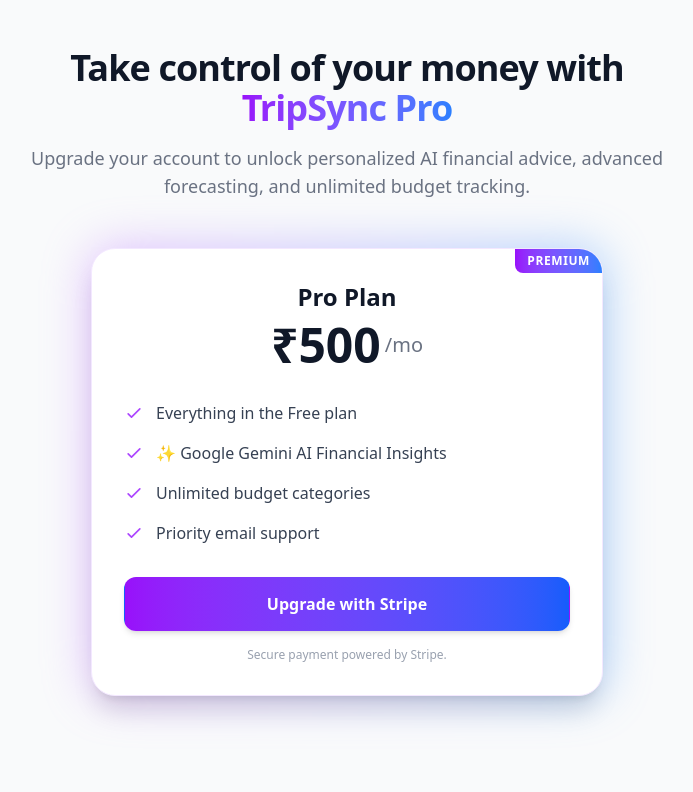
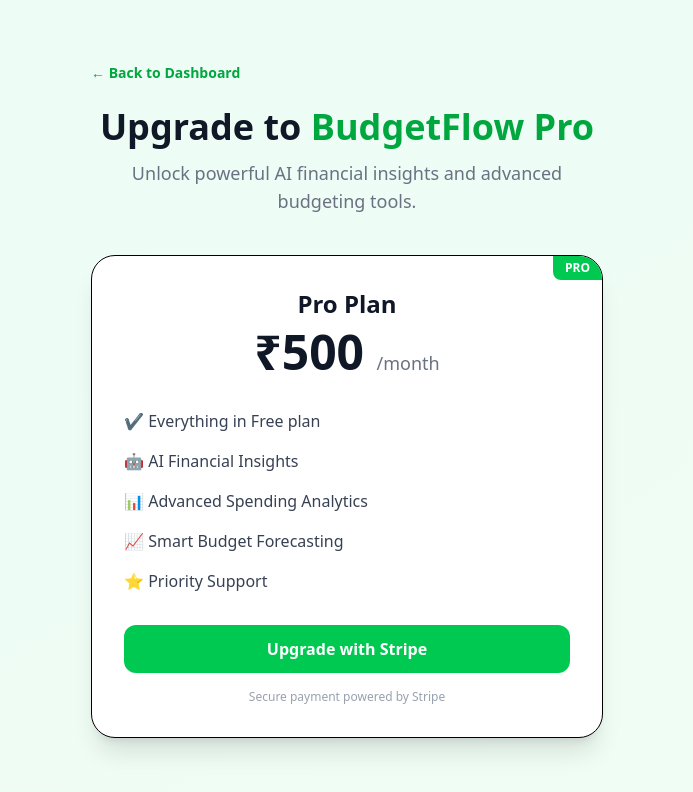
Before and after one commit to frostAdarsh/Angular_Personal_Finance-_and_Budget_Management_App, an Angular app in the folder frontend/: page /upgrade in a window 1280 px wide. Shown: the top 792 px of the page, without its empty margins (293-986 px from the left). Built offline with nearby package versions, Linux system fonts and the light colour scheme; sample sign-in values are in the browser's storage.

Commit message:
feat: redesign upgrade component UI and enhance user experience

```diff
--- a/frontend/src/app/features/premium/upgrade/upgrade.ts
+++ b/frontend/src/app/features/premium/upgrade/upgrade.ts
@@ -1,6 +1,7 @@
 import { Component, inject } from '@angular/core';
 import { CommonModule } from '@angular/common';
 import { RouterLink } from '@angular/router';
+
 import { StripeService } from '../../../core/services/stripe';
 import { AuthService } from '../../../core/services/auth';
 
@@ -9,94 +10,158 @@ import { AuthService } from '../../../core/services/auth';
 standalone: true,
 imports: [CommonModule, RouterLink],
 template: `
-    <div class="max-w-7xl mx-auto py-12 sm:px-6 lg:px-8 font-sans flex flex-col items-center">
 
-      <header class="text-center mb-12 max-w-2xl">
-        <h1 class="text-4xl font-black text-gray-900 tracking-tight mb-4">Take control of your money with <span class="text-transparent bg-clip-text bg-gradient-to-r from-purple-600 to-blue-500">TripSync Pro</span></h1>
-        <p class="text-lg text-gray-500">Upgrade your account to unlock personalized AI financial advice, advanced forecasting, and unlimited budget tracking.</p>
+<div class="min-h-screen flex items-center justify-center bg-gradient-to-br from-[#ecfdf5] to-[#f0fdf4] font-sans p-6">
+
+<div class="w-full max-w-lg">
+
+<!-- BACK BUTTON -->
+<div class="mb-6">
+<a routerLink="/dashboard"
+class="text-sm font-semibold text-green-600 hover:text-green-700 flex items-center gap-1">
+
+← Back to Dashboard
+
+</a>
+</div>
+
+
+<!-- HEADER -->
+<header class="text-center mb-10">
+
+<h1 class="text-4xl font-extrabold text-gray-900 mb-3">
+Upgrade to <span class="text-green-600">BudgetFlow Pro</span>
+</h1>
+
+<p class="text-gray-500 text-lg">
+Unlock powerful AI financial insights and advanced budgeting tools.
+</p>
+
 </header>
 
-      <div class="relative w-full max-w-lg">
-        <div class="absolute inset-0 bg-gradient-to-r from-purple-400 to-blue-400 rounded-3xl blur-xl opacity-20 animate-pulse"></div>
 
-        <div class="relative bg-white shadow-xl rounded-3xl p-8 border border-purple-100 overflow-hidden">
-          <div class="absolute top-0 right-0 bg-gradient-to-r from-purple-600 to-blue-500 text-white text-xs font-bold px-3 py-1 rounded-bl-lg uppercase tracking-wider">
-            Premium
+<!-- PRICING CARD -->
+<div class="bg-white shadow-xl rounded-3xl p-8 border relative overflow-hidden">
+
+<div class="absolute top-0 right-0 bg-green-500 text-white text-xs font-bold px-3 py-1 rounded-bl-lg">
+PRO
 </div>
 
 <div class="text-center mb-8">
-            <h2 class="text-2xl font-bold text-gray-900 mb-2">Pro Plan</h2>
-            <div class="flex items-center justify-center text-5xl font-black text-gray-900">
-              ₹500<span class="text-xl font-medium text-gray-500 ml-1">/mo</span>
-            </div>
+
+<h2 class="text-2xl font-bold text-gray-900 mb-2">
+Pro Plan
+</h2>
+
+<div class="text-5xl font-black text-gray-900">
+₹500
+<span class="text-lg text-gray-500 font-medium">/month</span>
 </div>
 
+</div>
+
+
+<!-- FEATURES -->
 <ul class="space-y-4 mb-8">
+
 <li class="flex items-center text-gray-700">
-              <svg class="h-5 w-5 text-purple-500 mr-3 shrink-0" fill="none" viewBox="0 0 24 24" stroke="currentColor">
-                <path stroke-linecap="round" stroke-linejoin="round" stroke-width="2" d="M5 13l4 4L19 7" />
-              </svg>
-              <span class="font-medium">Everything in the Free plan</span>
+✔ Everything in Free plan
 </li>
+
 <li class="flex items-center text-gray-700">
-              <svg class="h-5 w-5 text-purple-500 mr-3 shrink-0" fill="none" viewBox="0 0 24 24" stroke="currentColor">
-                <path stroke-linecap="round" stroke-linejoin="round" stroke-width="2" d="M5 13l4 4L19 7" />
-              </svg>
-              <span class="font-medium">✨ Google Gemini AI Financial Insights</span>
+🤖 AI Financial Insights
 </li>
+
 <li class="flex items-center text-gray-700">
-              <svg class="h-5 w-5 text-purple-500 mr-3 shrink-0" fill="none" viewBox="0 0 24 24" stroke="currentColor">
-                <path stroke-linecap="round" stroke-linejoin="round" stroke-width="2" d="M5 13l4 4L19 7" />
-              </svg>
-              <span class="font-medium">Unlimited budget categories</span>
+📊 Advanced Spending Analytics
 </li>
+
 <li class="flex items-center text-gray-700">
-              <svg class="h-5 w-5 text-purple-500 mr-3 shrink-0" fill="none" viewBox="0 0 24 24" stroke="currentColor">
-                <path stroke-linecap="round" stroke-linejoin="round" stroke-width="2" d="M5 13l4 4L19 7" />
-              </svg>
-              <span class="font-medium">Priority email support</span>
+📈 Smart Budget Forecasting
 </li>
+
+<li class="flex items-center text-gray-700">
+⭐ Priority Support
+</li>
+
 </ul>
 
+
+<!-- BUTTON -->
 <div *ngIf="!isPro; else alreadyPro">
-            <button (click)="upgrade()" [disabled]="isLoading"
-                    class="w-full flex justify-center items-center py-3.5 px-4 border border-transparent rounded-xl shadow-md text-base font-bold text-white bg-gradient-to-r from-purple-600 to-blue-600 hover:from-purple-700 hover:to-blue-700 focus:outline-none focus:ring-2 focus:ring-offset-2 focus:ring-purple-500 disabled:opacity-70 transition-all transform hover:scale-[1.02]">
-              <svg *ngIf="isLoading" class="animate-spin -ml-1 mr-3 h-5 w-5 text-white" xmlns="http://www.w3.org/2000/svg" fill="none" viewBox="0 0 24 24">
-                <circle class="opacity-25" cx="12" cy="12" r="10" stroke="currentColor" stroke-width="4"></circle>
-                <path class="opacity-75" fill="currentColor" d="M4 12a8 8 0 018-8V0C5.373 0 0 5.373 0 12h4zm2 5.291A7.962 7.962 0 014 12H0c0 3.042 1.135 5.824 3 7.938l3-2.647z"></path>
+
+<button
+(click)="upgrade()"
+[disabled]="isLoading"
+class="w-full bg-green-500 hover:bg-green-600 text-white font-bold py-3 rounded-xl flex items-center justify-center gap-2 transition cursor-pointer">
+
+<svg *ngIf="isLoading"
+class="animate-spin h-5 w-5"
+xmlns="http://www.w3.org/2000/svg"
+fill="none"
+viewBox="0 0 24 24">
+
+<circle class="opacity-25" cx="12" cy="12" r="10"
+stroke="currentColor" stroke-width="4"></circle>
+
+<path class="opacity-75"
+fill="currentColor"
+d="M4 12a8 8 0 018-8v8H4z"></path>
+
 </svg>
+
 {{ isLoading ? 'Connecting to Stripe...' : 'Upgrade with Stripe' }}
+
 </button>
-            <p class="text-xs text-center text-gray-400 mt-4 font-medium">Secure payment powered by Stripe.</p>
+
+<p class="text-xs text-center text-gray-400 mt-4">
+Secure payment powered by Stripe
+</p>
+
 </div>
 
+
 <ng-template #alreadyPro>
-            <div class="bg-green-50 rounded-xl p-4 text-center border border-green-100">
-              <p class="text-green-700 font-bold mb-2">You are already a Pro member!</p>
-              <a routerLink="/insights" class="text-sm text-green-600 hover:text-green-800 font-medium underline">Go to your AI Insights &rarr;</a>
+
+<div class="bg-green-50 border border-green-200 rounded-xl p-4 text-center">
+
+<p class="text-green-700 font-bold mb-2">
+You are already a Pro member 🎉
+</p>
+
+<a routerLink="/insights"
+class="text-green-600 hover:text-green-800 font-semibold">
+
+Go to AI Insights →
+
+</a>
+
 </div>
+
 </ng-template>
 
 </div>
+
 </div>
 
 </div>
+
 `
 })
 export class UpgradeComponent {
+
 private stripeService = inject(StripeService);
 private authService = inject(AuthService);
 
 isLoading = false;
 
-  // Check if the current user is already a Pro member
 get isPro(): boolean {
 return this.authService.currentUser()?.isPro || false;
 }
 
 upgrade() {
 this.isLoading = true;
-    // This calls the service we made, which hits your Node backend, gets the Stripe URL, and redirects the browser!
 this.stripeService.checkout();
 }
+
 }
```
Lines whose indentation alone changed are shown as unchanged.
